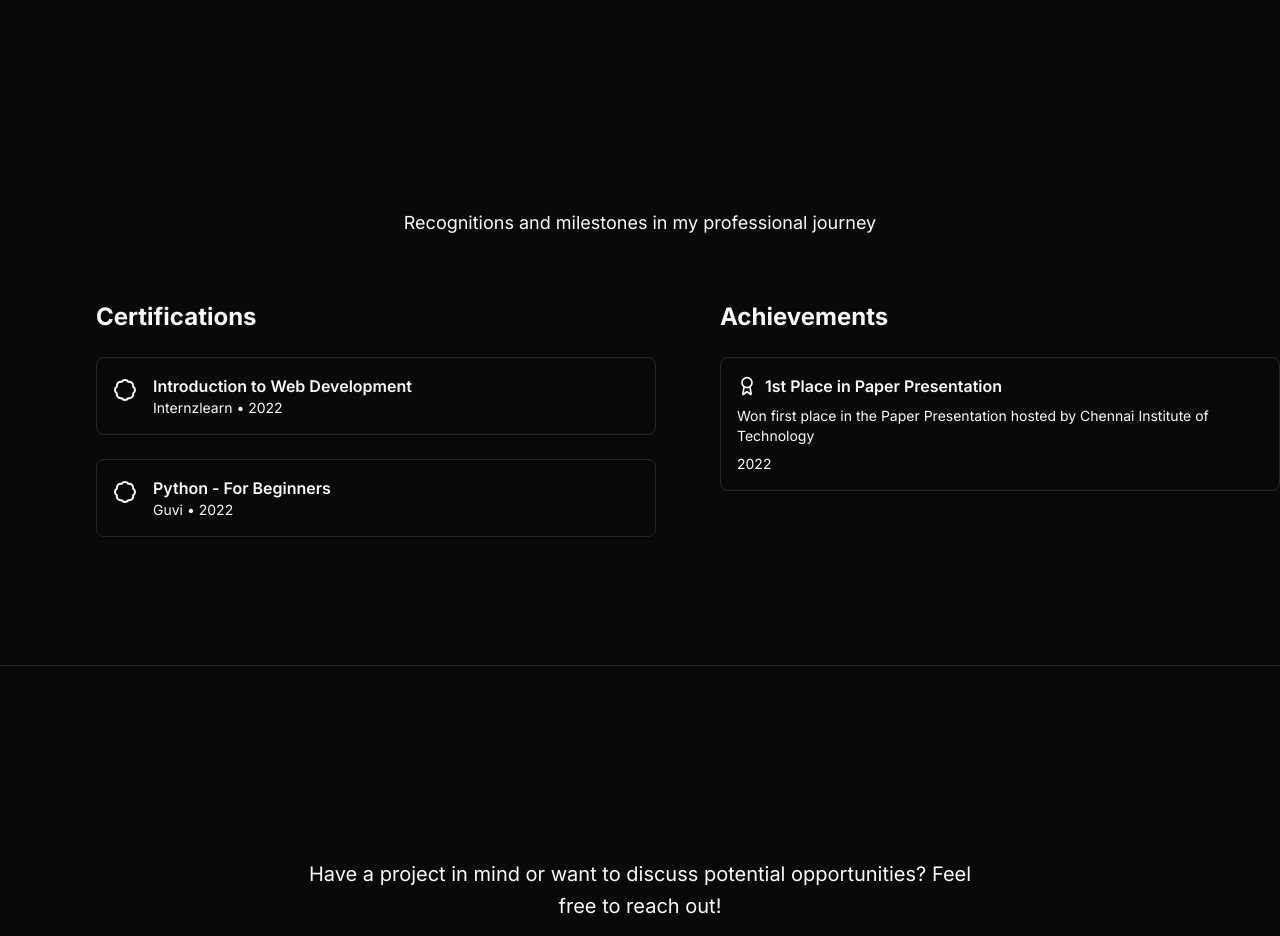
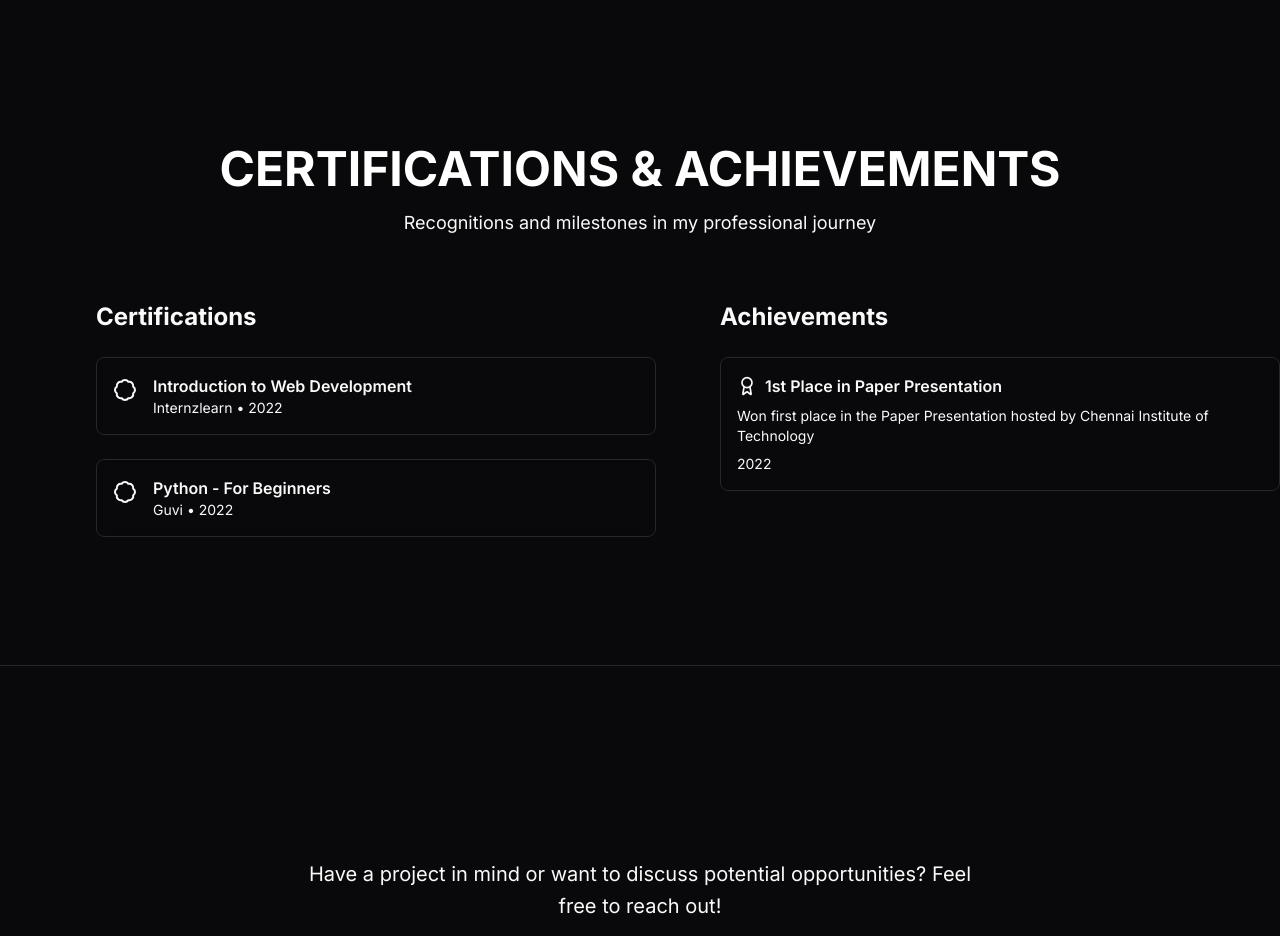
Before and after one commit to Joshua992700/Portfolio, a Next.js app: page / in a window 1280 px wide. Shown: the part 2800-3736 px from the top of the page. Built offline with nearby package versions, Linux system fonts and the light colour scheme.

Commit message:
Update certifications-achievements.tsx

```diff
--- a/components/certifications-achievements.tsx
+++ b/components/certifications-achievements.tsx
@@ -36,7 +36,7 @@ export default function CertificationsAchievements() {
         className="mx-auto max-w-[58rem] text-center"
       >
         <h2 className="font-bold text-3xl leading-[1.1] sm:text-3xl md:text-5xl bg-gradient-to-r from-primary via-purple-500 to-pink-500 bg-clip-text text-transparent">
-          Certifications & Achievements
+          <span className="text-white">CERTIFICATIONS & ACHIEVEMENTS</span>
         </h2>
         <p className="mt-4 text-muted-foreground sm:text-lg">Recognitions and milestones in my professional journey</p>
       </motion.div>
```
